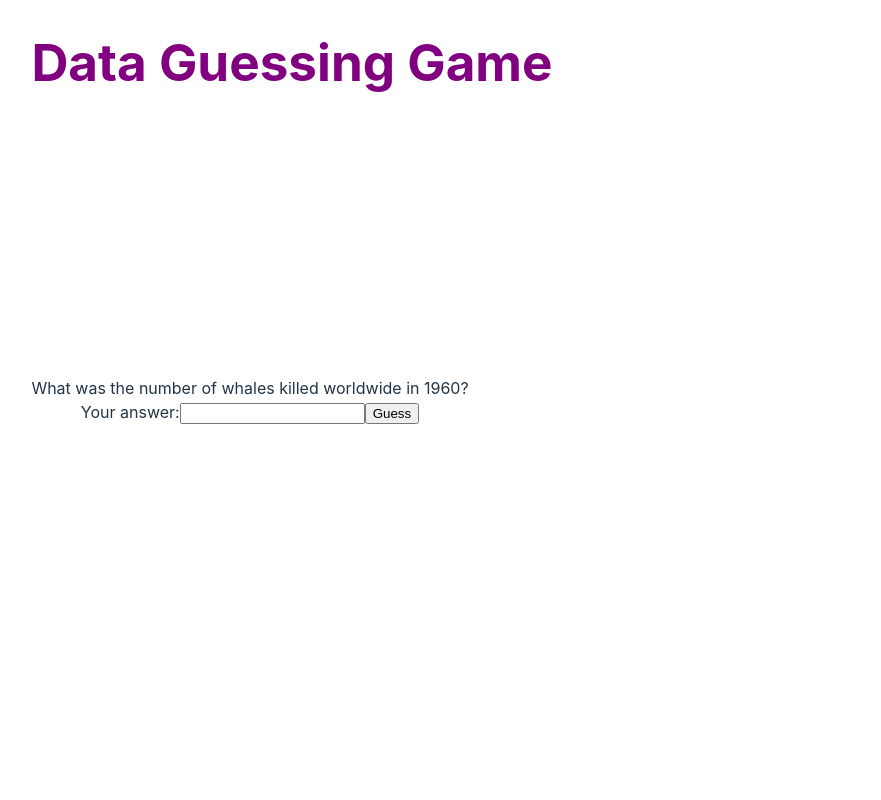
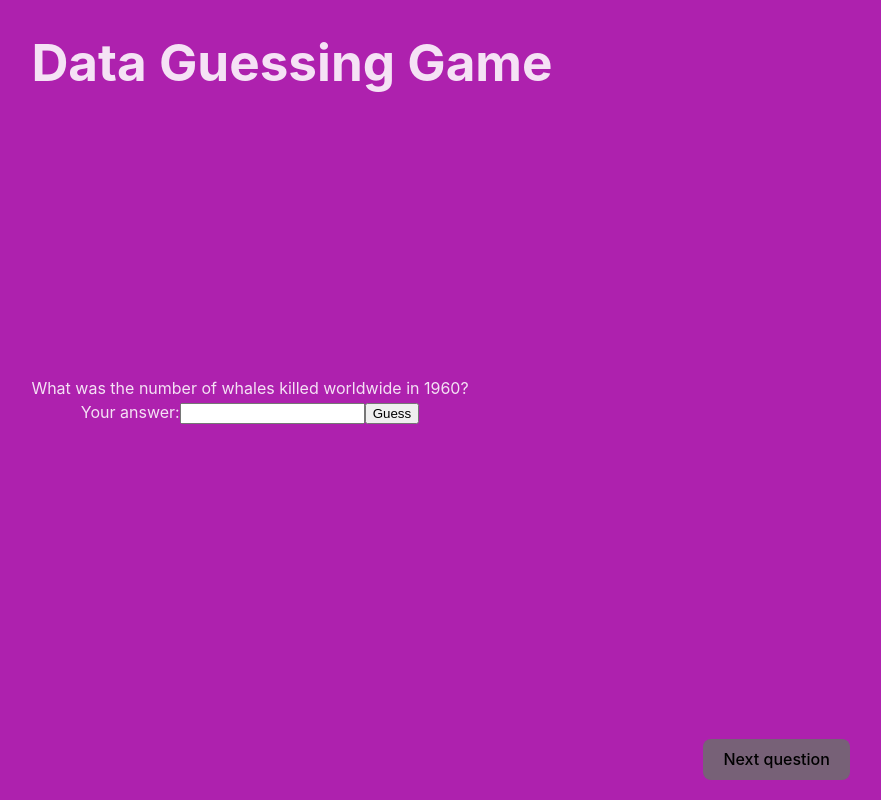
Before and after one commit to Jugendhackt/data-guessing-game, a React (Vite) app in the folder frontend/: page / in a window 1280 px wide. Shown: the whole page, without its empty margins (390-1271 px from the left). Built offline with nearby package versions, Linux system fonts and the light colour scheme.

Commit message:
frontend: added Footer, style page

```diff
--- a/frontend/src/App.tsx
+++ b/frontend/src/App.tsx
@@ -1,5 +1,6 @@
 import React, { useState } from "react";
 import "./App.css";
+import { Footer } from "./components/Footer";
 import { Header } from "./components/Header";
 
 type Questions = Array<{
@@ -44,17 +45,14 @@ function App () {
                 ? <div>
                     Actual answer:
                     {question.answer}
-                    <input
-                        onClick={() => {
-                          setCurrentQuestion(currentQuestion + 1);
-                          setShowAnswer(false);
-                        }}
-                        type="button"
-                        value="Next"
-                    />
+
                 </div>
                 : null}
           </div>
+          <Footer onClick={() => {
+            setCurrentQuestion(currentQuestion + 1);
+            setShowAnswer(false);
+          }}/>
       </div>
   );
 }
--- /dev/null
+++ b/frontend/src/components/Footer.tsx
@@ -0,0 +1,23 @@
+import styled from "@emotion/styled";
+import React from "react";
+
+const StyledFooter = styled.footer`
+    display: flex;
+    position: fixed;
+    bottom: 0;
+    margin: 20px;
+    align-items: center;
+    right: 20px;
+`;
+
+type Props = {
+    onClick: () => void;
+}
+
+export const Footer: React.FC<Props> = ({ onClick }) => {
+  return (
+        <StyledFooter>
+            <button onClick={onClick}>Next question</button>
+        </StyledFooter>
+  );
+};
--- a/frontend/src/components/header.tsx
+++ b/frontend/src/components/header.tsx
@@ -2,7 +2,7 @@ import styled from "@emotion/styled";
 import React from "react";
 
 const StyledHeader = styled.header`
- color:purple;
+
  display: flex;
  align-items: center;
  position: fixed;
--- a/frontend/src/index.css
+++ b/frontend/src/index.css
@@ -30,6 +30,7 @@ body {
   place-items: center;
   min-width: 320px;
   min-height: 100vh;
+  background-color: #ae21ae;
 }
 
 h1 {
@@ -44,27 +45,10 @@ button {
   font-size: 1em;
   font-weight: 500;
   font-family: inherit;
-  background-color: #1a1a1a;
+  background-color: #776177;
   cursor: pointer;
   transition: border-color 0.25s;
 }
 button:hover {
   border-color: #646cff;
 }
-button:focus,
-button:focus-visible {
-  outline: 4px auto -webkit-focus-ring-color;
-}
-
-@media (prefers-color-scheme: light) {
-  :root {
-    color: #213547;
-    background-color: #ffffff;
-  }
-  a:hover {
-    color: #747bff;
-  }
-  button {
-    background-color: #f9f9f9;
-  }
-}
```
